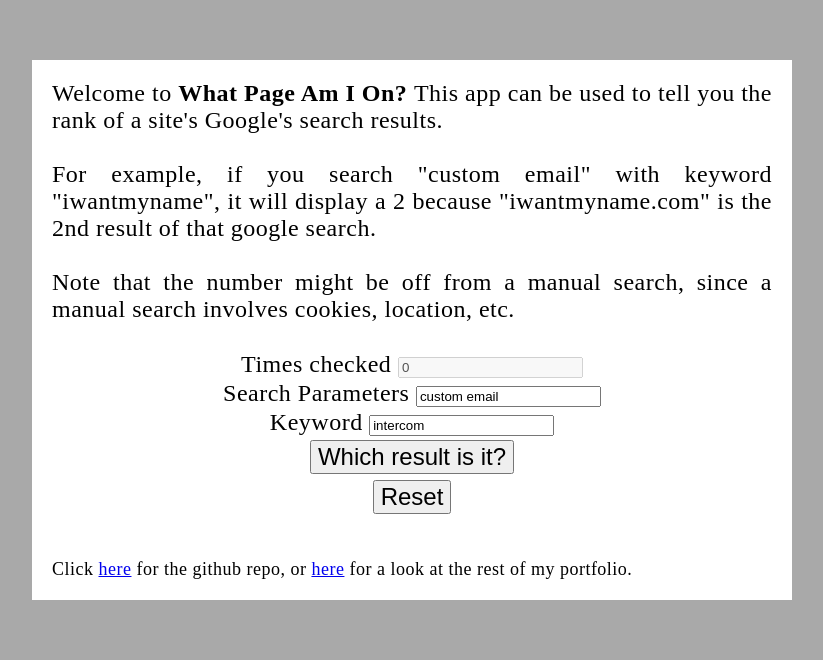
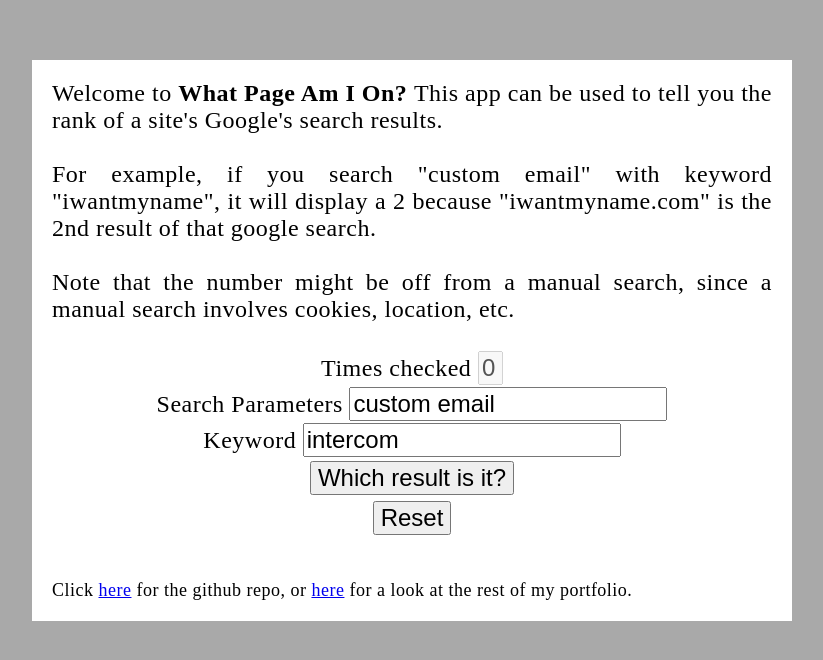
Before and after one commit to MrMicrowaveOven/WhatPage, a website: page index.html in a window 1280 px wide. Shown: the whole page, without its empty margins (228-1051 px from the left). Drawn offline with nearby package versions, Linux system fonts and the light colour scheme.

Commit message:
Styled input fields

```diff
--- a/css/style.css
+++ b/css/style.css
@@ -12,6 +12,14 @@ html {
   flex-direction: column;
   align-items: center;
   background-color: darkgrey;
+}
+
+#timesChecked, #parameters, #keyword {
+  font-size: x-large;
+}
+
+#timesChecked {
+  width: 17px;
 }
 
 #links {
```
